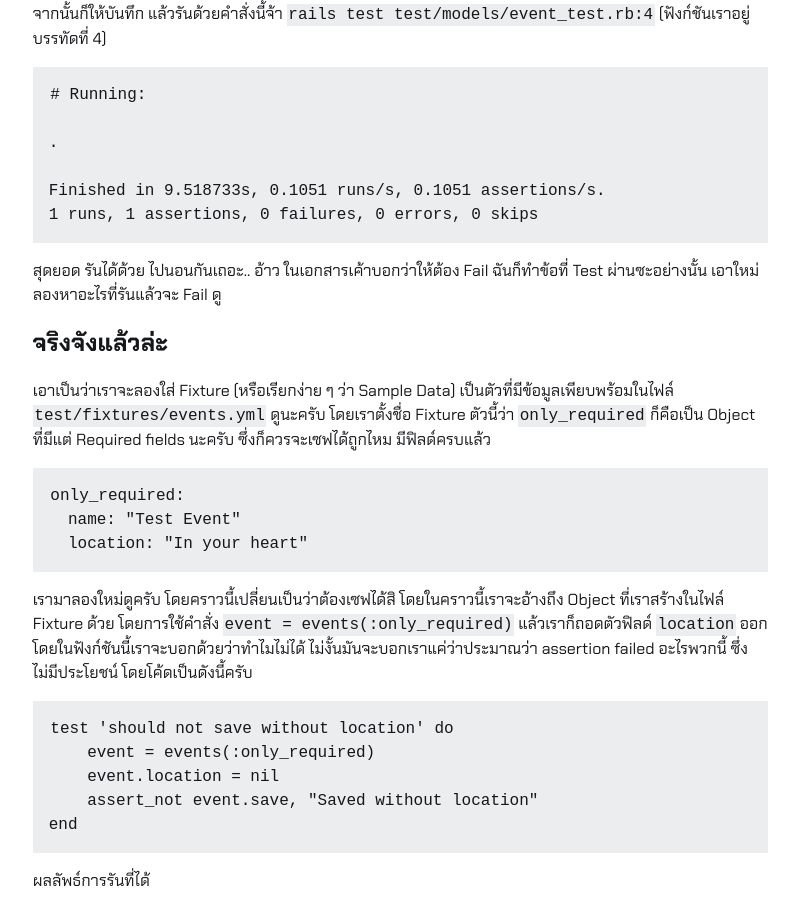
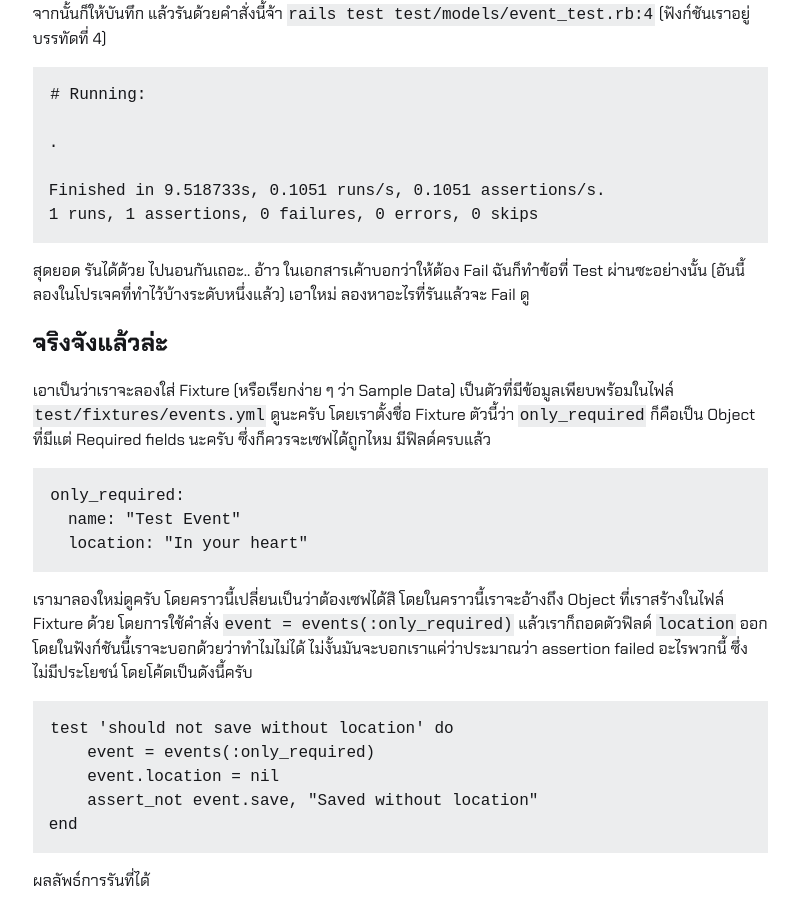
Before and after one commit to zekzit/zekzit.github.io, a Jekyll site: the page built from _posts/2021-01-19-rails-test-model.md, in a window 1280 px wide and 900 px high, scrolled down 1633 px. Shown: the whole window, without its empty margins (320-1119 px from the left). Built offline with Jekyll 4.4.1, drawn with Linux system fonts in a browser that asks for light colours; some web fonts are replaced.

Commit message:
Add some information

````diff
--- a/_posts/2021-01-19-rails-test-model.md
+++ b/_posts/2021-01-19-rails-test-model.md
@@ -63,7 +63,7 @@ Finished in 9.518733s, 0.1051 runs/s, 0.1051 assertions/s.
 1 runs, 1 assertions, 0 failures, 0 errors, 0 skips
 ```
 
-สุดยอด รันได้ด้วย ไปนอนกันเถอะ.. อ้าว ในเอกสารเค้าบอกว่าให้ต้อง Fail ฉันก็ทำข้อที่ Test ผ่านซะอย่างนั้น เอาใหม่ ลองหาอะไรที่รันแล้วจะ Fail ดู
+สุดยอด รันได้ด้วย ไปนอนกันเถอะ.. อ้าว ในเอกสารเค้าบอกว่าให้ต้อง Fail ฉันก็ทำข้อที่ Test ผ่านซะอย่างนั้น (อันนี้ลองในโปรเจคที่ทำไว้บ้างระดับหนึ่งแล้ว) เอาใหม่ ลองหาอะไรที่รันแล้วจะ Fail ดู
 
 ## จริงจังแล้วล่ะ
 
````
